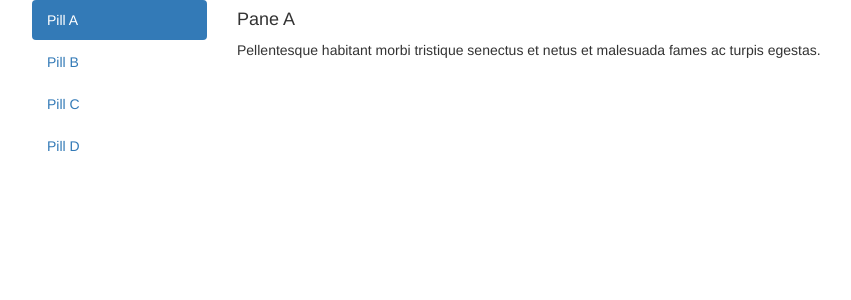
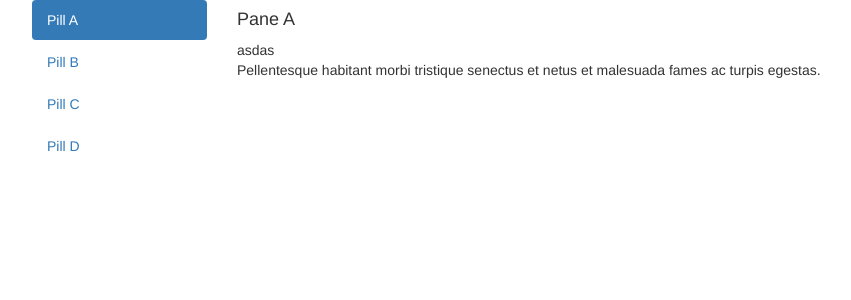
Before and after one commit to joshuataruc/cert_gen, a PHP site: page /pills.php in a window 1280 px wide. Shown: the top 300 px of the page, without its empty margins (38-889 px from the left). Run offline with PHP 8.4, Linux system fonts and the light colour scheme; some libraries are stand-ins or nearby versions.

Commit message:
example only

```diff
--- a/participant_forms.php
+++ b/participant_forms.php
@@ -41,6 +41,7 @@ $topic2_query = mysqli_query($con, $topic2);
 	  			<label for="mname">Middle Name</label>
 	  			<input type="text" name="mname" id="mname" class="form-control" required>
 	  			</div>
+	  			klasdkjashdh
 	  		</div>
 	  		<div class="col-md-4">
 	  			<div class="form-group">
--- a/pills.php
+++ b/pills.php
@@ -12,7 +12,7 @@
 </ul>
 <div class="tab-content col-md-10">
         <div class="tab-pane active" id="tab_a">
-             <h4>Pane A</h4>
+             <h4>Pane A</h4>asdas
             <p>Pellentesque habitant morbi tristique senectus et netus et malesuada fames
                 ac turpis egestas.</p>
         </div>
```
